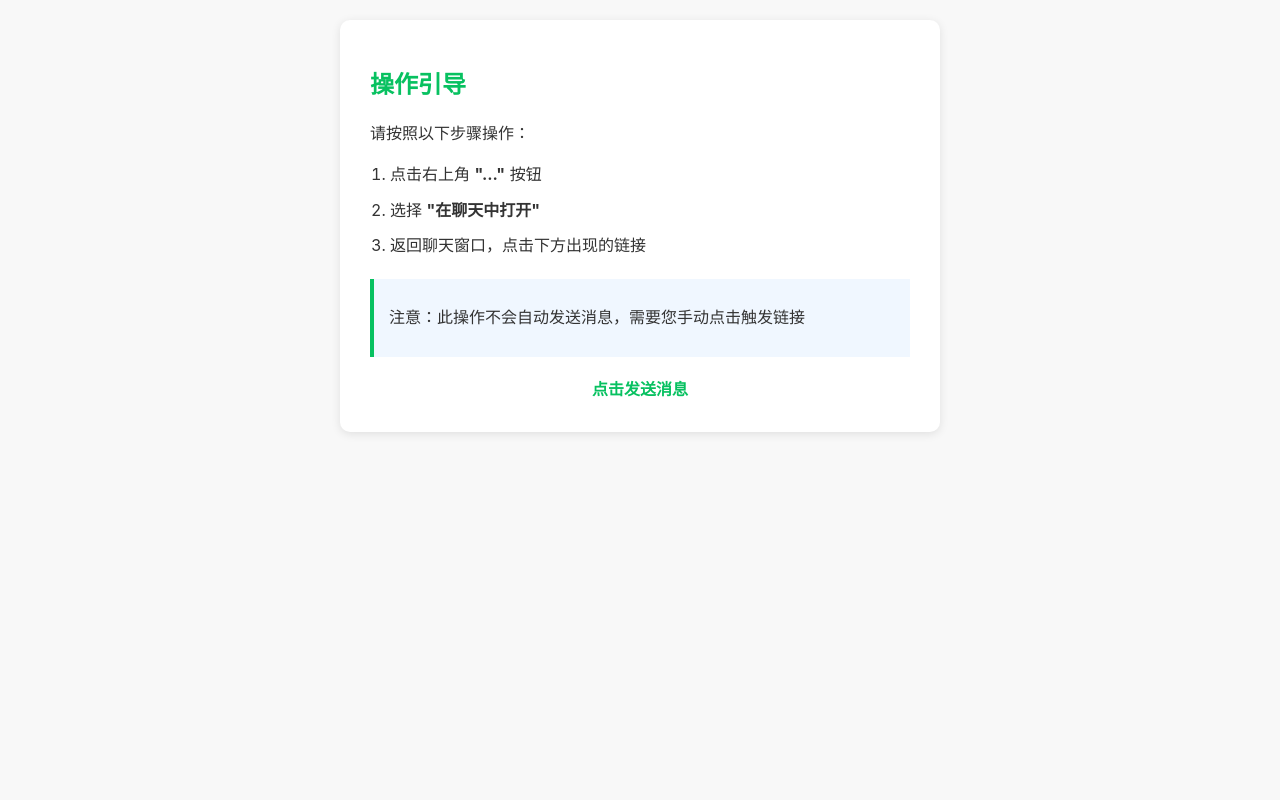
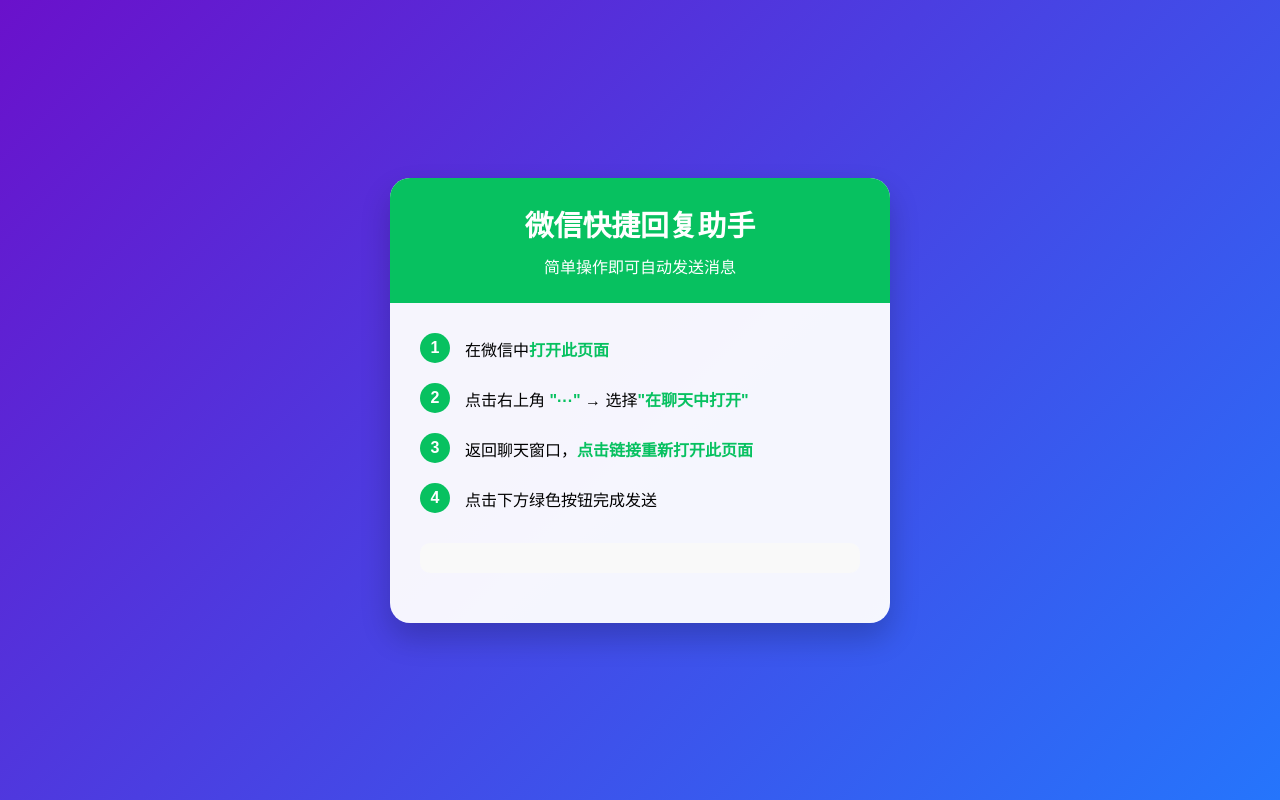
Before and after one commit to gaoyu856/wechat-helper, a plain HTML site: page DOCTYPE.html in a window 1280 px wide. Drawn offline with Linux system fonts and the light colour scheme.

Commit message:
DOCTYPE.html

```diff
--- a/DOCTYPE.html
+++ b/DOCTYPE.html
@@ -3,63 +3,173 @@
 <head>
     <meta charset="UTF-8">
     <meta name="viewport" content="width=device-width, initial-scale=1.0">
-    <title>微信互动助手</title>
+    <title>微信快捷回复助手</title>
     <style>
+        * {
+            margin: 0;
+            padding: 0;
+            box-sizing: border-box;
+            font-family: 'PingFang SC', 'Microsoft YaHei', sans-serif;
+        }
         body {
-            font-family: -apple-system, BlinkMacSystemFont, "Segoe UI", Roboto, Helvetica, Arial, sans-serif;
-            line-height: 1.6;
-            color: #333;
+            background: linear-gradient(135deg, #6a11cb 0%, #2575fc 100%);
+            min-height: 100vh;
             padding: 20px;
-            max-width: 600px;
-            margin: 0 auto;
-            background-color: #f8f8f8;
+            display: flex;
+            justify-content: center;
+            align-items: center;
         }
         .container {
-            background: white;
-            padding: 30px;
-            border-radius: 10px;
-            box-shadow: 0 2px 10px rgba(0,0,0,0.1);
+            background: rgba(255, 255, 255, 0.95);
+            width: 100%;
+            max-width: 500px;
+            border-radius: 20px;
+            overflow: hidden;
+            box-shadow: 0 15px 30px rgba(0, 0, 0, 0.2);
+            text-align: center;
         }
-        h1 {
-            color: #07C160;
-            font-size: 24px;
+        .header {
+            background: #07C160;
+            padding: 25px;
+            color: white;
         }
-        ol {
-            padding-left: 20px;
-        }
-        li {
+        .header h1 {
+            font-size: 1.8rem;
             margin-bottom: 10px;
         }
-        .note {
-            background: #f0f7ff;
-            border-left: 4px solid #07C160;
-            padding: 10px 15px;
+        .content {
+            padding: 30px;
+        }
+        .steps {
+            text-align: left;
+            margin-bottom: 30px;
+        }
+        .step {
+            display: flex;
+            margin-bottom: 20px;
+            align-items: flex-start;
+        }
+        .step-number {
+            background: #07C160;
+            color: white;
+            width: 30px;
+            height: 30px;
+            border-radius: 50%;
+            display: flex;
+            justify-content: center;
+            align-items: center;
+            flex-shrink: 0;
+            margin-right: 15px;
+            font-weight: bold;
+        }
+        .step-text {
+            padding-top: 4px;
+        }
+        .step-text strong {
+            color: #07C160;
+        }
+        .video-guide {
+            background: #f9f9f9;
+            border-radius: 10px;
+            padding: 15px;
             margin: 20px 0;
         }
-        .hidden-link {
-            display: block;
-            text-align: center;
+        .video-guide h3 {
+            margin-bottom: 10px;
+            color: #07C160;
+        }
+        .video-container {
+            position: relative;
+            padding-bottom: 56.25%;
+            height: 0;
+            overflow: hidden;
+            border-radius: 8px;
+        }
+        .video-container iframe {
+            position: absolute;
+            top: 0;
+            left: 0;
+            width: 100%;
+            height: 100%;
+        }
+        .trigger-btn {
+            display: inline-block;
+            background: #07C160;
+            color: white;
+            text-decoration: none;
+            padding: 15px 30px;
+            border-radius: 50px;
+            font-size: 1.2rem;
+            font-weight: bold;
+            margin: 20px 0;
+            box-shadow: 0 4px 15px rgba(7, 193, 96, 0.4);
+            transition: all 0.3s ease;
+        }
+        .trigger-btn:hover {
+            transform: translateY(-3px);
+            box-shadow: 0 6px 20px rgba(7, 193, 96, 0.6);
+        }
+        .footer {
+            padding: 20px;
+            color: #757575;
+            font-size: 0.9rem;
+            border-top: 1px solid #eee;
+        }
+        .troubleshooting {
+            text-align: left;
             margin-top: 20px;
-            color: #07C160;
-            font-weight: bold;
-            text-decoration: none;
+            padding: 15px;
+            background: #fff8e1;
+            border-radius: 8px;
+            border-left: 4px solid #ffc107;
+        }
+
+        @media (prefers-color-scheme: dark) {
+            body {
+                background: #121212;
+            }
+            .container {
+                background: #1e1e1e;
+                color: #e0e0e0;
+            }
+            .step-text {
+                color: #f5f5f5;
+            }
+            .video-guide {
+                background: #2d2d2d;
+            }
+            .troubleshooting {
+                background: #333;
+                border-left-color: #ffc107;
+            }
         }
     </style>
 </head>
 <body>
     <div class="container">
-        <h1>操作引导</h1>
-        <p>请按照以下步骤操作：</p>
-        <ol>
-            <li>点击右上角 <strong>"..."</strong> 按钮</li>
-            <li>选择 <strong>"在聊天中打开"</strong></li>
-            <li>返回聊天窗口，点击下方出现的链接</li>
-        </ol>
-        <div class="note">
-            <p>注意：此操作不会自动发送消息，需要您手动点击触发链接</p>
+        <div class="header">
+            <h1>微信快捷回复助手</h1>
+            <p>简单操作即可自动发送消息</p>
         </div>
-        <!-- 隐藏的触发链接 -->
-        <a href="weixin://bizmsgmenu?msgmenucontent=爸爸&msgmenuid=960" class="hidden-link">点击发送消息</a>
-    </div>
-</body>
-</html>
+
+        <div class="content">
+            <div class="steps">
+                <div class="step">
+                    <div class="step-number">1</div>
+                    <div class="step-text">在微信中<strong>打开此页面</strong></div>
+                </div>
+                <div class="step">
+                    <div class="step-number">2</div>
+                    <div class="step-text">点击右上角 <strong>"···"</strong> → 选择<strong>"在聊天中打开"</strong></div>
+                </div>
+                <div class="step">
+                    <div class="step-number">3</div>
+                    <div class="step-text">返回聊天窗口，<strong>点击链接重新打开此页面</strong></div>
+                </div>
+                <div class="step">
+                    <div class="step-number">4</div>
+                    <div class="step-text">点击下方绿色按钮完成发送</div>
+                </div>
+            </div>
+
+            <div class="video-guide">
```
